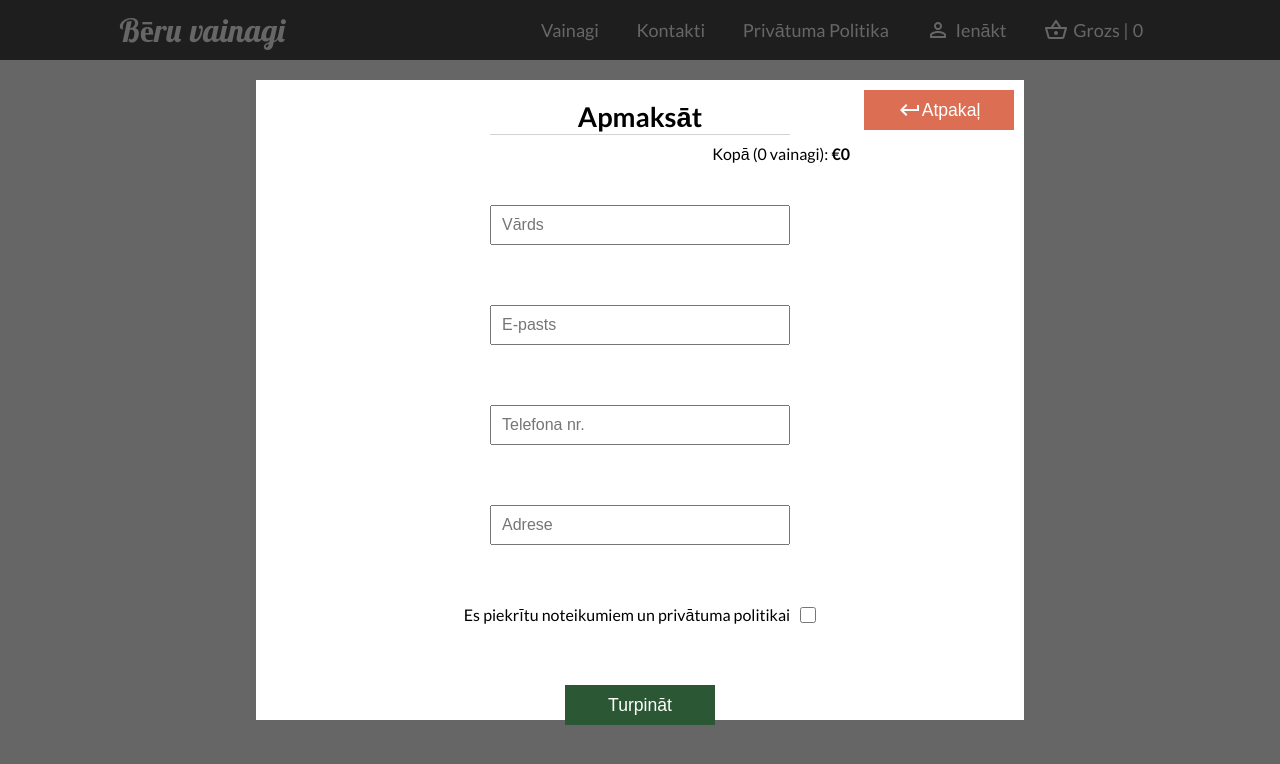
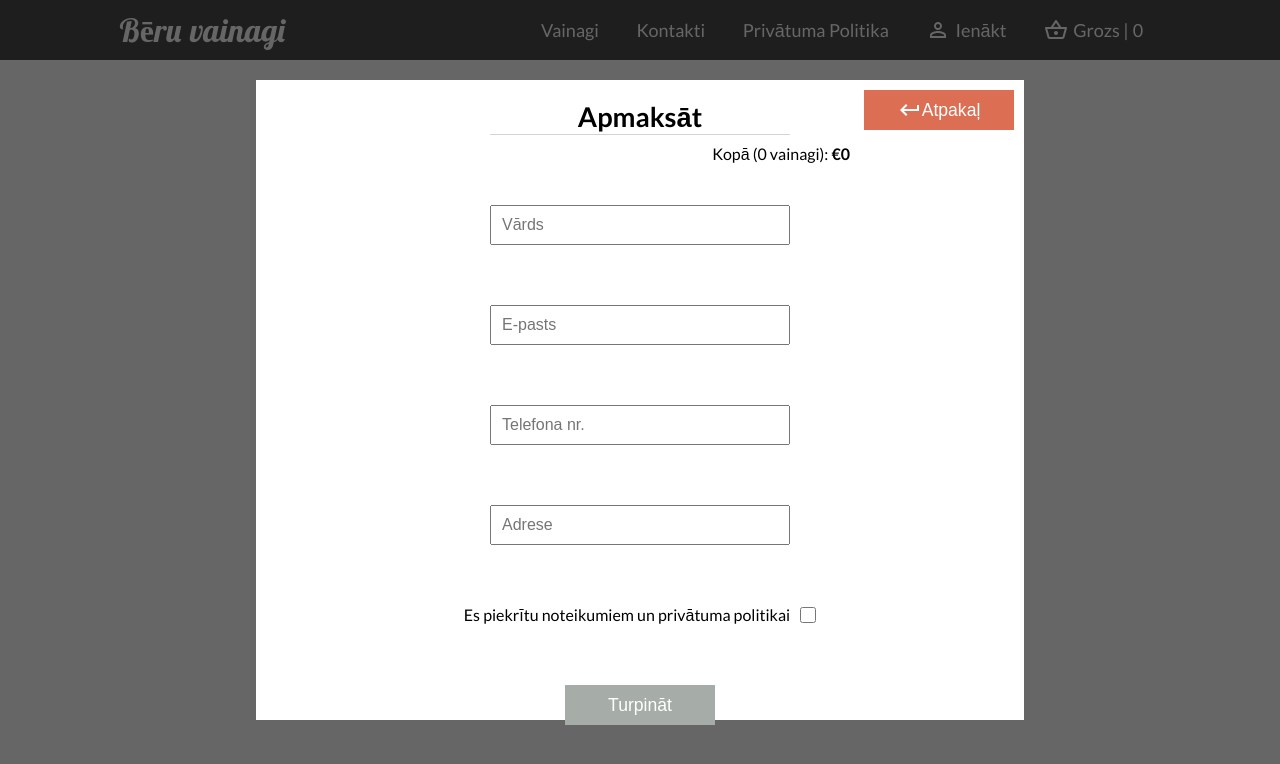
Before and after one commit to RobzLegz/Online-Flower-Shop, a React (Create React App) app: page /checkout in a window 1280 px wide. Both pictures are taken after a click on the button "Pasūtīt". Shown: the top 764 px of the page. Built offline with nearby package versions, Linux system fonts and the light colour scheme.

Commit message:
allowing to press button if agree to privacy policy

```diff
--- a/src/CheckoutInfo.css
+++ b/src/CheckoutInfo.css
@@ -86,7 +86,22 @@ input::-webkit-inner-spin-button {
 input[type="number"] {
   -moz-appearance: textfield;
 }
-.checkoutInputs > button {
+.noOrdersAllowedButton {
+  background-color: #a6aca7;
+  width: 150px;
+  color: #fff;
+  height: 40px;
+  display: flex;
+  align-items: center;
+  justify-content: center;
+  font-size: 1.1rem;
+  pointer-events: none;
+  transition: all 0.3s ease;
+  outline: none;
+  border: none;
+}
+
+.ordersAllowedButton {
   background-color: #2b5735;
   width: 150px;
   color: #fff;
--- a/src/CheckoutInfo.js
+++ b/src/CheckoutInfo.js
@@ -12,6 +12,7 @@ const CheckoutInfo = ({checkoutState, setCheckoutState}) => {
     const [orderEmail, setOrderEmail] = useState("");
     const [orderPhoneNumber, setOrderPhoneNumber] = useState("");
     const [orderAddress, setOrderAddress] = useState("");
+    const [orderButtonState, setOrderButtonState] = useState(false)
     const [{basket}, dispatch] = useStateValue();
 
     const registerOrder = (e) => {
@@ -42,12 +43,12 @@ const CheckoutInfo = ({checkoutState, setCheckoutState}) => {
                         <input type="text" value={orderName} onChange={(e) => setOrderName(e.target.value)} placeholder="Vārds" autoComplete="off" required name="name" />
                         <input type="email" value={orderEmail} onChange={(e) => setOrderEmail(e.target.value)} placeholder="E-pasts" required name="email" />
                         <input type="number" value={orderPhoneNumber} onChange={(e) => setOrderPhoneNumber(e.target.value)} placeholder="Telefona nr." required name="phone" />
-                        <input type="text" value={orderAddress} onChange={(e) => setOrderAddress(e.target.value)} placeholder="Adrese" required />
+                        <input type="text" value={orderAddress} onChange={(e) => setOrderAddress(e.target.value)} placeholder="Adrese" required autoComplete="off" />
                         <div className="checkbox-container">
                             <p>Es piekrītu noteikumiem un privātuma politikai</p>
-                            <input type="checkbox" required/>
+                            <input type="checkbox" required onChange={() => setOrderButtonState(!orderButtonState)} />
                         </div>
-                        <button type="submit" onClick={registerOrder}>Turpināt</button>
+                        <button className={orderButtonState === false ? "noOrdersAllowedButton" : "ordersAllowedButton"} type="submit" onClick={registerOrder}>Turpināt</button>
                     </form>
                 </div>
             </div>
```
